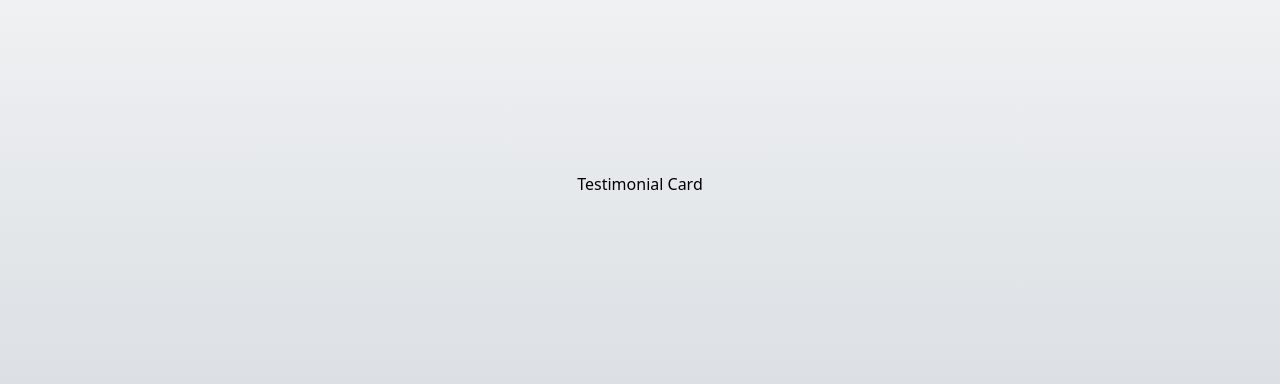
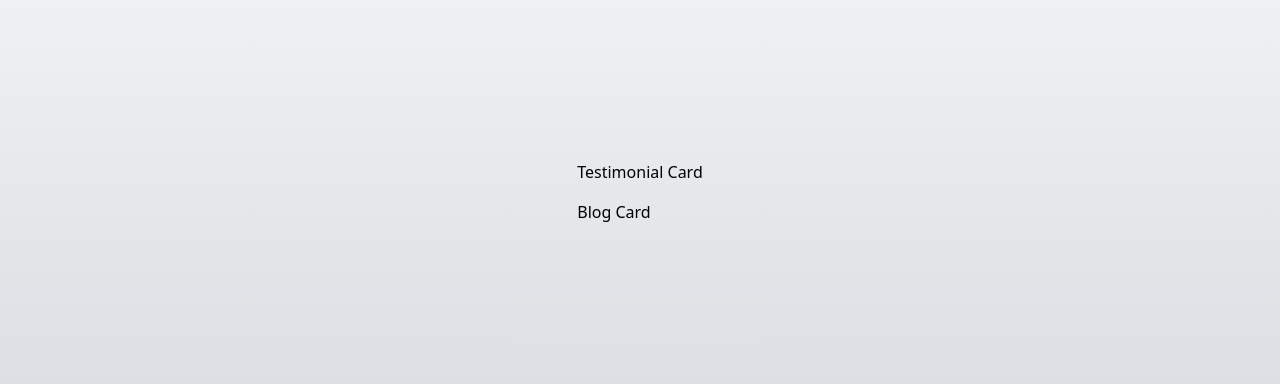
Before and after one commit to amandaguan-ag/marketing, a Next.js app: page / in a window 1280 px wide. Shown: the part 208-592 px from the top of the page. Built offline with nearby package versions, Linux system fonts and the light colour scheme.

Commit message:
chore: Add Blog Card to navigation menu

```diff
--- a/src/pages/index.js
+++ b/src/pages/index.js
@@ -8,6 +8,9 @@ export default function Home() {
           <li className="mb-4">
             <Link href="/testimonial-card">Testimonial Card</Link>
           </li>
+          <li>
+            <Link href="/blog-card">Blog Card</Link>
+          </li>
         </ul>
       </nav>
     </main>
```
